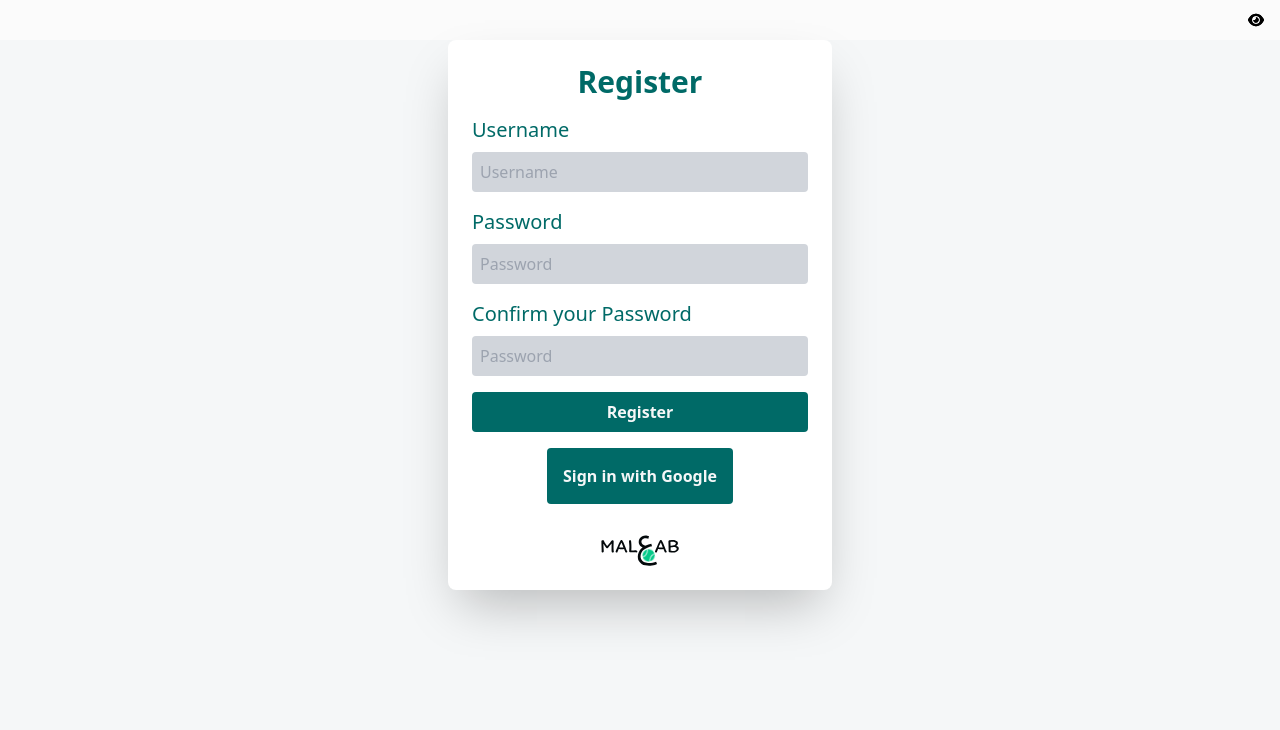
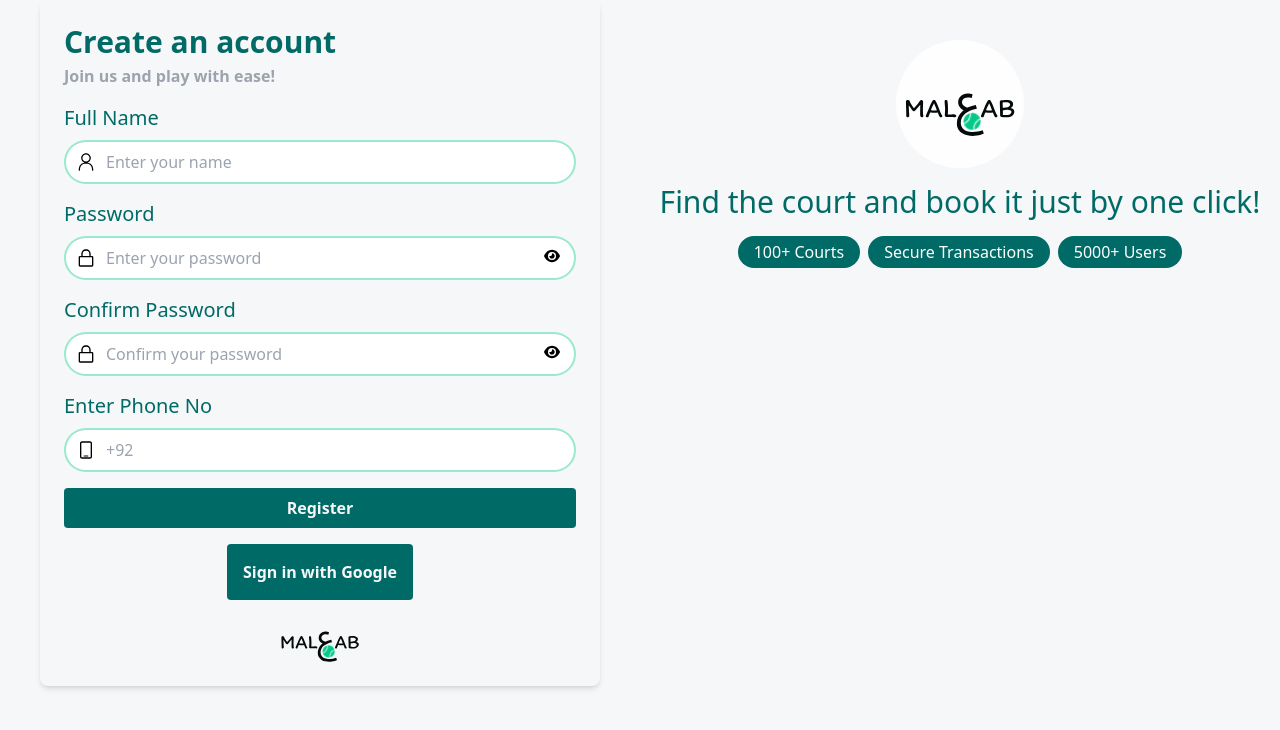
Before and after one commit to SafwanIrfan/Malab-FrontEnd-ReactJs, a React (Vite) app: page /auth/register in a window 1280 px wide. Shown: the top 730 px of the page. Built offline with nearby package versions, Linux system fonts and the light colour scheme; no server answers.

Commit message:
Few changes in register page

```diff
--- a/src/pages/RegisterPage.jsx
+++ b/src/pages/RegisterPage.jsx
@@ -5,6 +5,7 @@ import axios from "axios";
 import { FaSpinner } from "react-icons/fa";
 import appLogo from "../assets/applogo.svg";
 import { FaEye, FaEyeSlash } from "react-icons/fa6";
+import { LockClosedIcon, MobileIcon, PersonIcon } from "@radix-ui/react-icons";
 
 const RegisterPage = () => {
    const { register } = useAuth();
@@ -20,6 +21,7 @@ const RegisterPage = () => {
    const [confirmPassword, setConfirmPassword] = useState("");
    const [showConfirmPassword, setShowConfirmPassword] = useState(false);
    const [isError, setIsError] = useState(false);
+   const [phoneNo, setPhoneNo] = useState();
 
    useEffect(() => {
       if (googleLogin) {
@@ -83,41 +85,54 @@ const RegisterPage = () => {
 
    return (
       <div className="bg-white-color min-h-screen">
-         <div className="flex justify-center items-center my-10">
-            <div className="text-black w-96 p-6 rounded-lg bg-white shadow-2xl transition-all">
-               <h2 className="text-3xl font-black mb-4 text-center text-green-color">
-                  Register
+         <div className="grid grid-cols-1 md:grid-cols-2">
+            <div className=" text-black mx-10 p-6 rounded-lg bg-white-color shadow-md transition-all">
+               <h2 className="text-3xl font-bold text-green-color mb-1">
+                  Create an account
                </h2>
+               <p className="mb-4 text-gray-400 font-semibold ">
+                  Join us and play with ease!
+               </p>
 
                <form className="" onSubmit={handleSubmit}>
                   <div>
                      <label className="block mb-2 text-xl text-green-color">
-                        Username
+                        Full Name
                      </label>
+                     <div className="relative">
+                        <p className="absolute left-3 top-3">
+                           <PersonIcon className="w-5 h-5" />
+                        </p>
                         <input
-                        className="focus:outline-none bg-gray-300 focus:bg-gray-100 p-2 rounded w-full"
+                           className="pl-10 outline-none border-2 border-sgreen-color/40 focus:border-sgreen-color/80 duration-300 p-2 rounded-full transition-all w-full"
                            type="text"
                            name="username"
-                        placeholder="Username"
+                           placeholder="Enter your name"
                            onChange={handleChange}
                            onFocus={() => setSameUsername(false)}
                            required
                         />
                         {sameUsername && (
-                        <p className="text-red-600">Username already exist!</p>
+                           <p className="text-red-600">
+                              Username already exist!
+                           </p>
                         )}
+                     </div>
                   </div>
 
                   <div className="mt-4">
                      <label className="block mb-2 text-xl text-green-color">
                         Password
                      </label>
-                     <div>
+                     <div className="relative">
+                        <p className="absolute left-3 top-3">
+                           <LockClosedIcon className="w-5 h-5" />
+                        </p>
                         <input
-                           className="focus:outline-none bg-gray-300 focus:bg-gray-100 p-2 rounded w-full"
+                           className="pl-10 outline-none border-2 border-sgreen-color/40 focus:border-sgreen-color/80 duration-300 p-2 rounded-full transition-all w-full"
                            type={showPassword ? "text" : "password"}
                            name="password"
-                           placeholder="Password"
+                           placeholder="Enter your password"
                            onChange={handleChange}
                            required
                         />
@@ -136,14 +151,17 @@ const RegisterPage = () => {
 
                   <div className="mt-4">
                      <label className="block mb-2 text-xl text-green-color">
-                        Confirm your Password
+                        Confirm Password
                      </label>
-                     <div>
+                     <div className="relative">
+                        <p className="absolute left-3 top-3">
+                           <LockClosedIcon className="w-5 h-5" />
+                        </p>
                         <input
-                           className="focus:outline-none bg-gray-300 focus:bg-gray-100 p-2 rounded w-full"
+                           className="pl-10 outline-none border-2 border-sgreen-color/40 focus:border-sgreen-color/80 duration-300 p-2 rounded-full transition-all w-full"
                            type={showConfirmPassword ? "text" : "password"}
                            name="password"
-                           placeholder="Password"
+                           placeholder="Confirm your password"
                            value={confirmPassword}
                            onChange={(e) => setConfirmPassword(e.target.value)}
                            onFocus={() => setIsError(false)}
@@ -164,6 +182,28 @@ const RegisterPage = () => {
                         {isError && (
                            <p className="text-red-500">Password is not same!</p>
                         )}
+                     </div>
+                  </div>
+
+                  <div>
+                     <div className="mt-4">
+                        <label className="block mb-2 text-xl text-green-color">
+                           Enter Phone No
+                        </label>
+                     </div>
+                     <div className="relative">
+                        <p className="absolute left-3 top-3">
+                           <MobileIcon className="w-5 h-5" />
+                        </p>
+                        <input
+                           className="pl-10 outline-none border-2 border-sgreen-color/40 focus:border-sgreen-color/80 duration-300 p-2 rounded-full transition-all w-full"
+                           type="number"
+                           name="phone"
+                           placeholder="+92"
+                           value={phoneNo}
+                           onChange={(e) => setPhoneNo(e.target.value)}
+                           required
+                        />
                      </div>
                   </div>
 
@@ -193,6 +233,26 @@ const RegisterPage = () => {
                   <img className="w-20" src={appLogo} />
                </Link>
             </div>
+            <div className="text-balance flex flex-col gap-4 py-10 items-center">
+               <img
+                  src={appLogo}
+                  className="h-32 w-32 rounded-full bg-white/90 p-2"
+               />
+               <p className="text-3xl font-semi-bold text-green-color text-center">
+                  Find the court and book it just by one click!
+               </p>
+               <div className="flex gap-2">
+                  <p className="bg-green-color px-4 py-1 rounded-full text-white">
+                     100+ Courts
+                  </p>
+                  <p className="bg-green-color px-4 py-1 rounded-full text-white">
+                     Secure Transactions
+                  </p>
+                  <p className="bg-green-color px-4 py-1 rounded-full text-white">
+                     5000+ Users
+                  </p>
+               </div>
+            </div>
          </div>
       </div>
    );
```
Also changed, not shown: 1 other file (tests, documents, lock files or other folders). Lines whose indentation alone changed are shown as unchanged.
